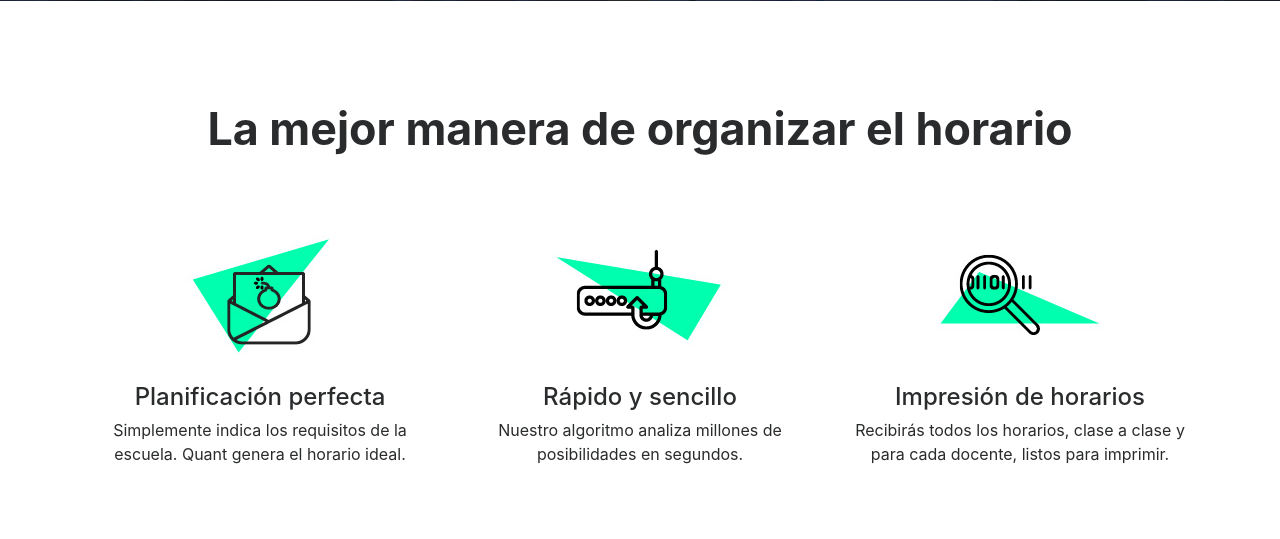
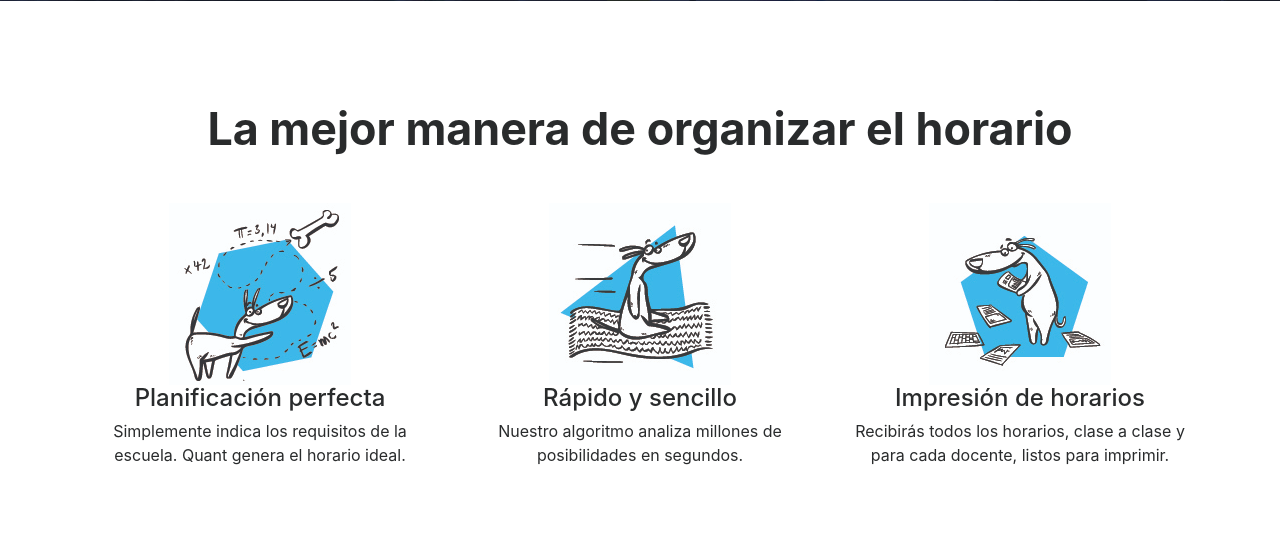
Before and after one commit to brainforwarding/quantsite, a Django app: page / in a window 1280 px wide. Shown: the part 639-1178 px from the top of the page. Run offline with Django 3.2, Linux system fonts and the light colour scheme; some libraries are stand-ins or nearby versions.

Commit message:
changed drawingss

```diff
--- a/quantsite_app/templates/quantsite_app/index.html
+++ b/quantsite_app/templates/quantsite_app/index.html
@@ -50,17 +50,17 @@
         <h2 class="text-center font-weight-bold my-5">La mejor manera de organizar el horario</h2>
         <div class="row">
             <div data-aos="fade-up" data-aos-delay="0" data-aos-duration="1000" data-aos-once="true" class="col-md-4 text-center">
-                <img src="{% static 'img/smart-protect-1.jpg' %}" alt="planificacion-perfecta" class="mx-auto">
+                <img src="{% static 'img/planificacion.jpg' %}" alt="Planificacion-perfecta" class="mx-auto">
                 <h4>Planificación perfecta</h4>
                 <p>Simplemente indica los requisitos de la escuela. Quant genera el horario ideal.</p>
             </div>
             <div data-aos="fade-up" data-aos-delay="200" data-aos-duration="1000" data-aos-once="true" class="col-md-4 text-center">
-                <img src="{% static 'img/smart-protect-2.jpg' %}" alt="Phishing Detect" class="mx-auto">
+                <img src="{% static 'img/rapido.jpg' %}" alt="Rapido-y-sencillo" class="mx-auto">
                 <h4>Rápido y sencillo</h4>
                 <p> Nuestro algoritmo analiza millones de posibilidades en segundos.</p>
             </div>
             <div data-aos="fade-up" data-aos-delay="400" data-aos-duration="1000" data-aos-once="true" class="col-md-4 text-center">
-                <img src="{% static 'img/smart-protect-3.jpg' %}" alt="Smart Scan" class="mx-auto">
+                <img src="{% static 'img/impresion.jpg' %}" alt="Impresion-de-horarios" class="mx-auto">
                 <h4>Impresión de horarios</h4>
                 <p>Recibirás todos los horarios, clase a clase y para cada docente, listos para imprimir.</p>
             </div>
```
Also changed, not shown: quantsite_app/static/img/impresion.jpg (added), quantsite_app/static/img/planificacion.jpg (added), quantsite_app/static/img/rapido.jpg (added).
